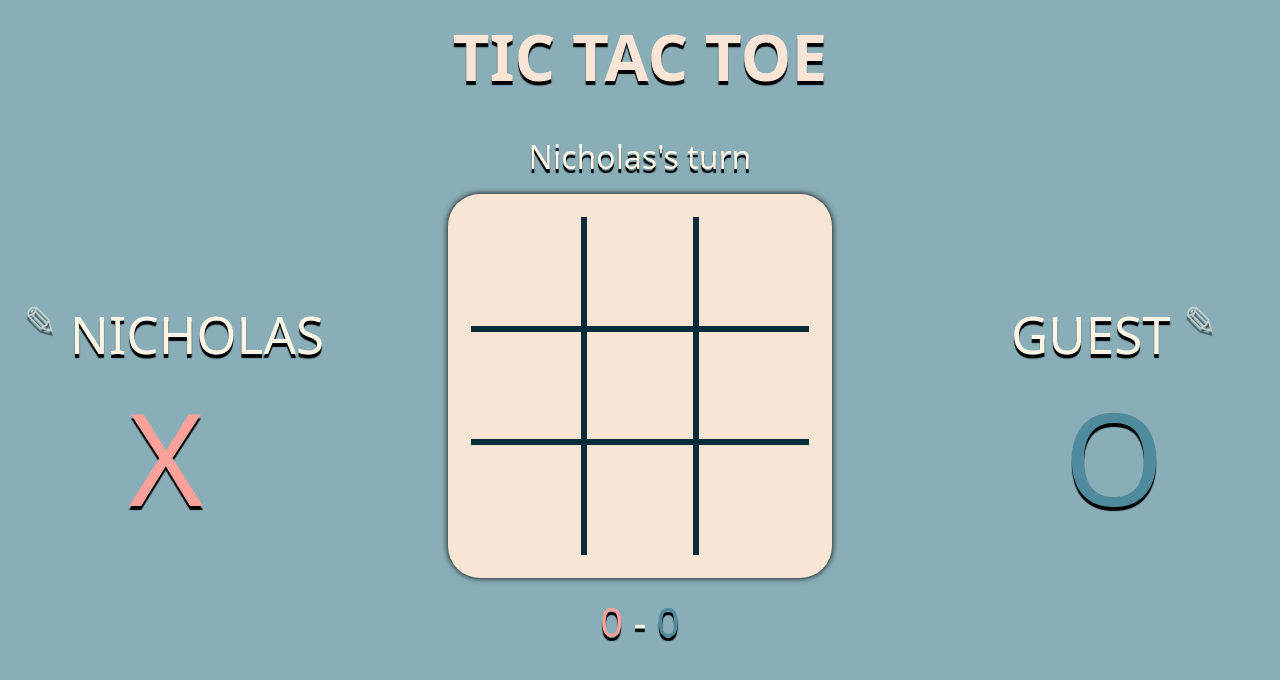
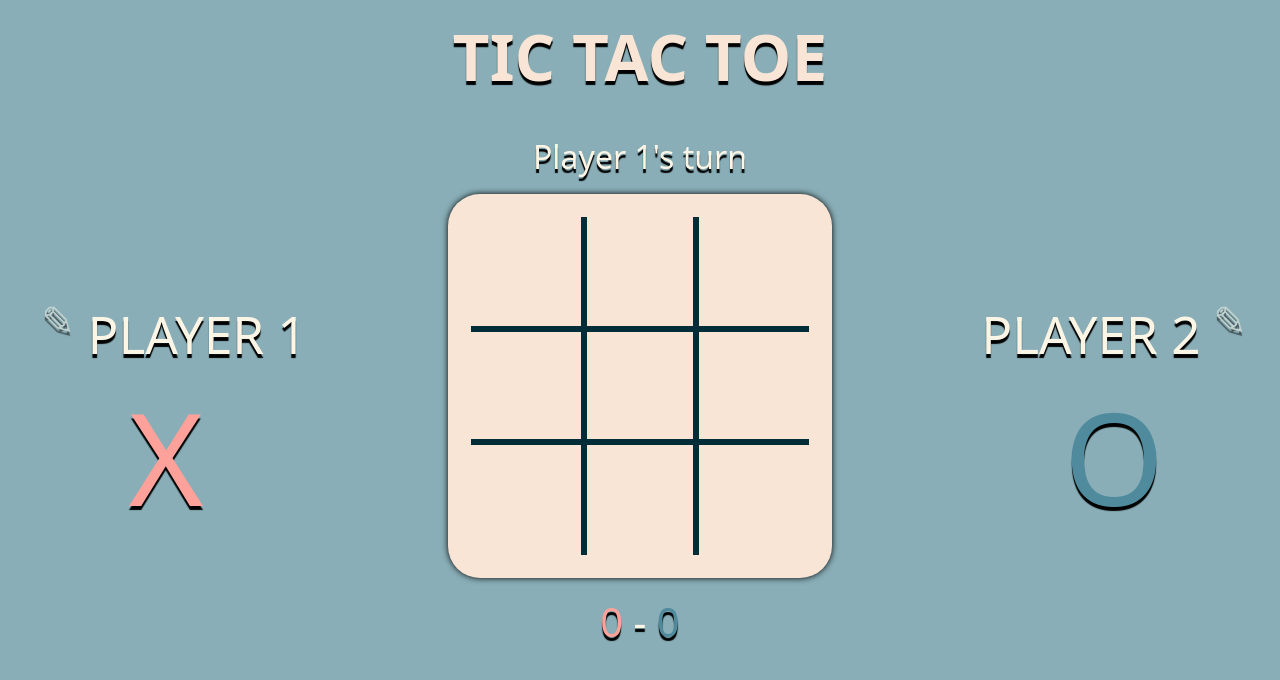
Before and after one commit to Nichorito/Tic-Tac-Toe, a plain HTML site: page index.html in a window 1280 px wide. Drawn offline with Linux system fonts and the light colour scheme; a web font is replaced by a local one.

Commit message:
Default player names to Player 1 and 2

```diff
--- a/index.html
+++ b/index.html
@@ -21,7 +21,7 @@
         <div id="main-left">
             <div class="name-container">
                 <div id="edit-player1-name">✎</div>
-                <input type="text" id="player1-input" style="display: none;" value="Nicholas">
+                <input type="text" id="player1-input" style="display: none;" value="Player 1">
                 <div class="player-name" id="player-1">PLAYER 1</div>
 
             </div>
@@ -51,7 +51,7 @@
         <div id="main-right">
             <div class="name-container">
                 <div class="player-name" id="player-2">PLAYER 2</div>
-                <input type="text" id="player2-input" style="display: none;" value="Guest">
+                <input type="text" id="player2-input" style="display: none;" value="Player 2">
                 <div id="edit-player2-name"> ✎</div>
             </div>
             <div id="player2-mark" class="mark">O</div>
--- a/script.js
+++ b/script.js
@@ -89,7 +89,7 @@ function Cell() {
 ** It also determines when the game is over and increments winning players score
 */
 
-function GameController(playerOneName = "Nicholas", playerTwoName = "Guest") {
+function GameController(playerOneName = "Player 1", playerTwoName = "Player 2") {
 
     //Create the board and screen
     const board = Gameboard();
```
